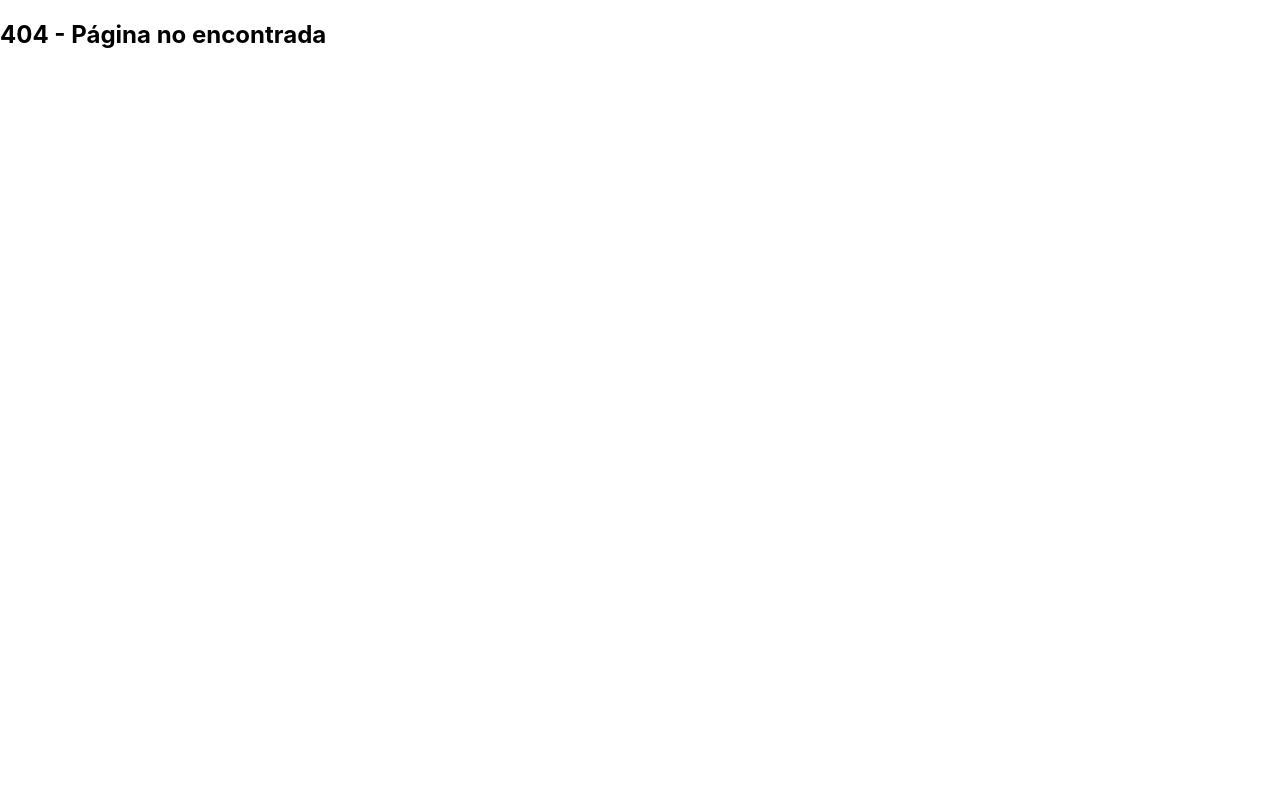
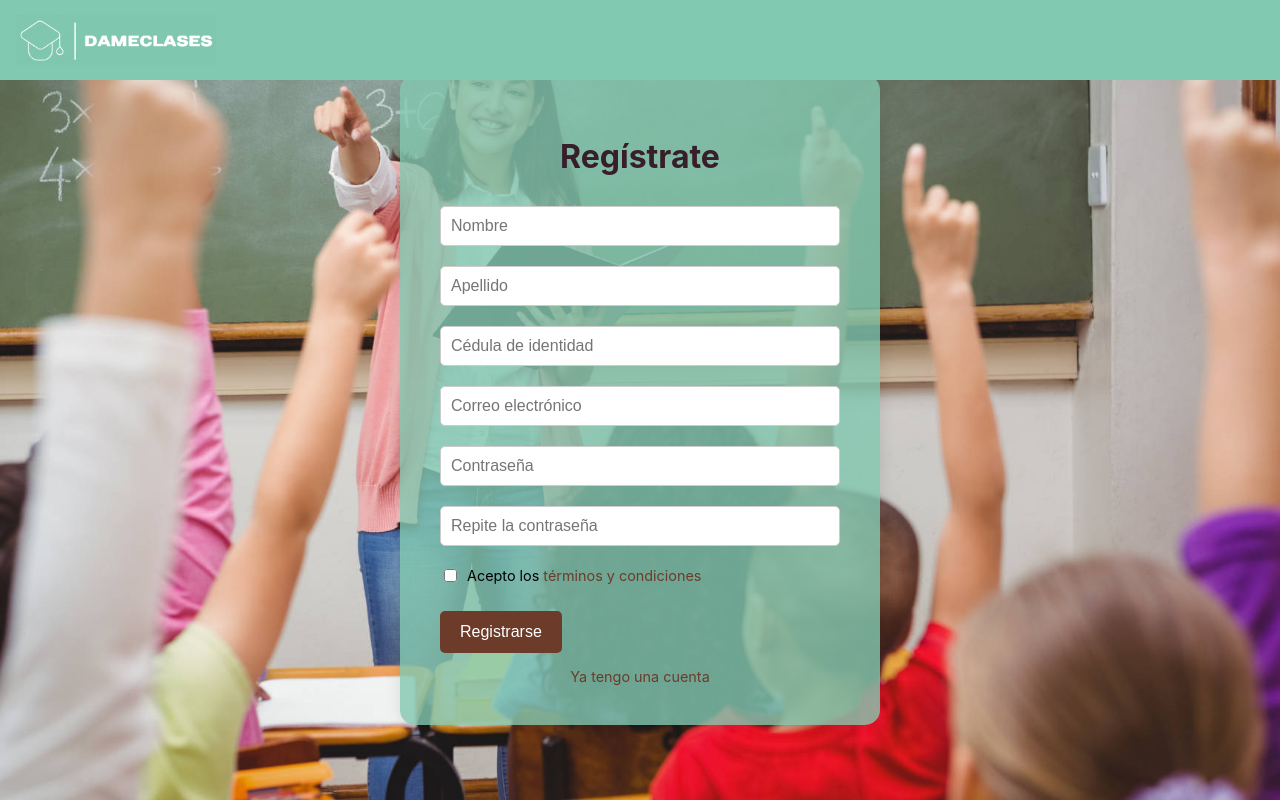
Before and after one commit to pipeham-s/Sistemas-Distribuidos-Frontend, a React (Create React App) app: page /register in a window 1280 px wide. Before the commit this address had no page. Built offline with nearby package versions, Linux system fonts and the light colour scheme.

Commit message:
Pagina y componente register

```diff
--- a/src/App.js
+++ b/src/App.js
@@ -1,6 +1,7 @@
 import React from 'react';
 import { BrowserRouter as Router, Route, Routes, Navigate } from 'react-router-dom';
 import LoginPage from './pages/LoginPage'; // Importa la página de login
+import RegisterPage from './pages/RegisterPage';
 
 function App() {
     return (
@@ -9,6 +10,9 @@ function App() {
                 <Routes>
                     {/* Ruta para el login */}
                     <Route path="/login" element={<LoginPage />} />
+
+                    {/*ruta para register*/}
+                    <Route path="/register" element={<RegisterPage />} />
 
                     {/* Redireccionar a /login si la ruta no coincide */}
                     <Route path="/" element={<Navigate to="/login" />} />
--- /dev/null
+++ b/src/components/Registro.js
@@ -0,0 +1,182 @@
+// src/components/RegisterForm.js
+
+import React, { useState } from 'react';
+import styled from 'styled-components';
+
+// Contenedor principal del formulario con color verde agua y opacidad al 95%
+const FormContainer = styled.div`
+  display: flex;
+  flex-direction: column;
+  align-items: center;
+  background-color: rgba(130, 201, 177, 0.80);
+  padding: 40px;
+  border-radius: 15px;
+  box-shadow: 0 0 15px rgba(0, 0, 0, 0.1);
+  max-width: 400px;
+  width: 100%;
+`;
+
+const Title = styled.h1`
+  font-size: 2rem;
+  margin-bottom: 20px;
+  color: #381d2a; /* Color de texto */
+`;
+
+// Estilos para los inputs de texto
+const Input = styled.input`
+  width: 100%;
+  padding: 10px;
+  margin: 10px 0;
+  border: 1px solid #ccc;
+  border-radius: 5px;
+  font-size: 1rem;
+  box-sizing: border-box;
+`;
+
+const Select = styled.select`
+  width: 100%;
+  padding: 10px;
+  margin: 10px 0;
+  border: 1px solid #ccc;
+  border-radius: 5px;
+  font-size: 1rem;
+  box-sizing: border-box;
+`;
+
+const CheckboxContainer = styled.div`
+  display: flex;
+  align-items: center;
+  margin: 10px 0;
+`;
+
+const Checkbox = styled.input`
+  margin-right: 10px;
+`;
+
+const Label = styled.label`
+  font-size: 0.9rem;
+`;
+
+const Button = styled.button`
+  padding: 12px 20px;
+  border: none;
+  border-radius: 5px;
+  background-color: #6C3B2A; /* Color del botón */
+  color: white;
+  font-size: 1rem;
+  cursor: pointer;
+  margin-top: 1rem;
+  transition: background-color 0.3s ease;
+
+  &:hover {
+    background-color: #492536; /* Color al hacer hover */
+  }
+`;
+
+const Link = styled.a`
+  color: #6C3B2A;
+  margin-top: 15px;
+  font-size: 0.9rem;
+  text-decoration: none;
+  &:hover {
+    text-decoration: underline;
+  }
+`;
+
+const RegisterForm = () => {
+  const [formData, setFormData] = useState({
+    nombre: '',
+    apellido: '',
+    cedula: '',
+    correo: '',
+    contrasena: '',
+    repetirContrasena: '',
+    tipoUsuario: '',
+    aceptaTerminos: false,
+  });
+
+  const handleChange = (e) => {
+    const { name, value, type, checked } = e.target;
+    setFormData({
+      ...formData,
+      [name]: type === 'checkbox' ? checked : value,
+    });
+  };
+
+  const handleSubmit = (e) => {
+    e.preventDefault();
+    console.log('Datos del formulario:', formData);
+  };
+
+  return (
+    <FormContainer>
+      <Title>Regístrate</Title>
+      <form onSubmit={handleSubmit}>
+        <Input
+          type="text"
+          name="nombre"
+          placeholder="Nombre"
+          value={formData.nombre}
+          onChange={handleChange}
+          required
+        />
+        <Input
+          type="text"
+          name="apellido"
+          placeholder="Apellido"
+          value={formData.apellido}
+          onChange={handleChange}
+          required
+        />
+        <Input
+          type="text"
+          name="cedula"
+          placeholder="Cédula de identidad"
+          value={formData.cedula}
+          onChange={handleChange}
+          required
+        />
+        <Input
+          type="email"
+          name="correo"
+          placeholder="Correo electrónico"
+          value={formData.correo}
+          onChange={handleChange}
+          required
+        />
+        <Input
+          type="password"
+          name="contrasena"
+          placeholder="Contraseña"
+          value={formData.contrasena}
+          onChange={handleChange}
+          required
+        />
+        <Input
+          type="password"
+          name="repetirContrasena"
+          placeholder="Repite la contraseña"
+          value={formData.repetirContrasena}
+          onChange={handleChange}
+          required
+        />
+        <CheckboxContainer>
+          <Checkbox
+            type="checkbox"
+            name="aceptaTerminos"
+            checked={formData.aceptaTerminos}
+            onChange={handleChange}
+            required
+          />
+          <Label>
+            Acepto los <Link href="#">términos y condiciones</Link>
+          </Label>
+        </CheckboxContainer>
+        <Button type="submit">Registrarse</Button>
+      </form>
+      <Link href="#">Ya tengo una cuenta</Link>
+    </FormContainer>
+  );
+};
+
+export default RegisterForm;
--- /dev/null
+++ b/src/pages/RegisterPage.js
@@ -0,0 +1,76 @@
+// src/pages/RegisterPage.js
+
+import React from 'react';
+import styled from 'styled-components';
+import backgroundImage from '../images/fondoprofesor.jpg';
+import Registro from '../components/Registro'
+import Header from '../components/Header'; // Asegúrate de que Header esté correctamente importado
+
+const PageContainer = styled.div`
+  display: flex;
+  flex-direction: column;
+  align-items: center;
+  justify-content: center;
+  background-image: url(${backgroundImage});
+  background-size: cover;
+  background-position: center;
+  height: 100vh;
+  width: 100vw;
+  margin: 0;
+  padding: 0;
+  overflow: hidden;
+`;
+
+const FormContainer = styled.div`
+  display: flex;
+  flex-direction: column;
+  align-items: center;
+  background-color: rgba(255, 255, 255, 0.9); // Fondo blanco semitransparente para el formulario
+  padding: 40px;
+  border-radius: 10px;
+  box-shadow: 0 0 10px rgba(0, 0, 0, 0.1); // Sombra para resaltar el contenedor
+  max-width: 400px;
+  width: 100%;
+`;
+
+const Title = styled.h1`
+  margin-bottom: 20px;
+  font-size: 2rem;
+  color: #333;
+`;
+
+const Input = styled.input`
+  width: 100%;
+  padding: 10px;
+  margin: 10px 0;
+  border: 1px solid #ddd;
+  border-radius: 5px;
+  font-size: 1rem;
+  box-sizing: border-box;
+`;
+
+const Button = styled.button`
+  padding: 12px 20px;
+  border: none;
+  border-radius: 5px;
+  background-color: #333;
+  color: white;
+  font-size: 1rem;
+  cursor: pointer;
+  transition: background-color 0.3s ease;
+
+  &:hover {
+    background-color: #555;
+  }
+`;
+
+const RegisterPage = () => {
+  return (
+    <PageContainer>
+      <Header />
+      <Registro /> {/* Componente de formulario de registro */}
+    </PageContainer>
+  );
+};
+
+export default RegisterPage;
```
